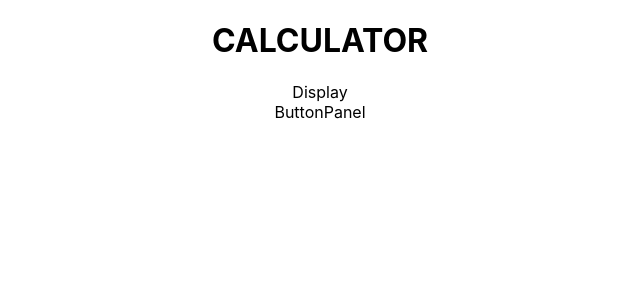
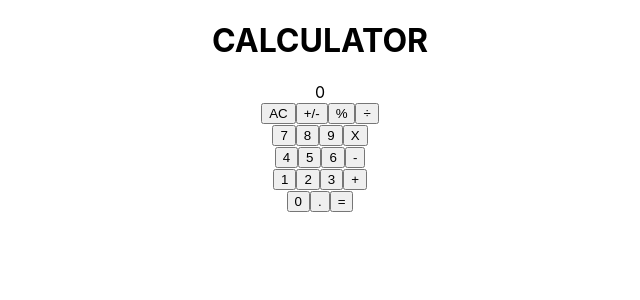
Before and after one commit to Elijahscriptdev/calculator, a React (Create React App) app: page / in a window 1280 px wide. Shown: the top 300 px of the page, without its empty margins (320-960 px from the left). Built offline with nearby package versions, Linux system fonts and the light colour scheme.

Commit message:
set up default props for display and button component

```diff
--- a/src/components/Button.js
+++ b/src/components/Button.js
@@ -1,10 +1,23 @@
-import React from 'react'
+import React from 'react';
+import PropTypes from 'prop-types';
 
-const Button = (props) => {
+const Button = ({ name }) => {
   return(
-    <div>Button</div>
+    <button
+      type="button"
+      className="buttonSquare">
+      {name}
+    </button>
    )
 
  }
 
+ Button.propTypes = {
+  name: PropTypes.string
+};
+
+Button.defaultProps = {
+  name: ''
+};
+
 export default Button
--- a/src/components/ButtonPanel.js
+++ b/src/components/ButtonPanel.js
@@ -1,8 +1,39 @@
 import React from 'react'
+import Button from './Button'
 
 const ButtonPanel = (props) => {
   return(
-    <div>ButtonPanel</div>
+    <div className="buttonPanel">
+      <div className="groupOne">
+        <Button name="AC" />
+        <Button name="+/-" />
+        <Button name="%" />
+        <Button name="÷" />
+      </div>
+      <div className="groupTwo">
+        <Button name="7" />
+        <Button name="8" />
+        <Button name="9" />
+        <Button name="X" />
+      </div>
+      <div className="groupThree">
+        <Button name="4" />
+        <Button name="5" />
+        <Button name="6" />
+        <Button name="-" />
+      </div>
+      <div className="groupFour">
+        <Button name="1" />
+        <Button name="2" />
+        <Button name="3" />
+        <Button name="+" />
+      </div>
+      <div className="groupFive">
+        <Button name="0" />
+        <Button name="." />
+        <Button name="=" />
+      </div>
+    </div>
    )
 
  }
--- a/src/components/Display.js
+++ b/src/components/Display.js
@@ -1,10 +1,22 @@
-import React from 'react'
+import React from 'react';
+import PropTypes from 'prop-types';
 
 const Display = (props) => {
-  return(
-    <div>Display</div>
-   )
+  const { result } = props;
+  return (
+    <div className="displayContainer">
+      {result}
+    </div>
+  );
 
  }
 
+ Display.defaultProps = {
+  result: '0'
+};
+
+Display.propTypes = {
+  result: PropTypes.string
+};
+
 export default Display
```
